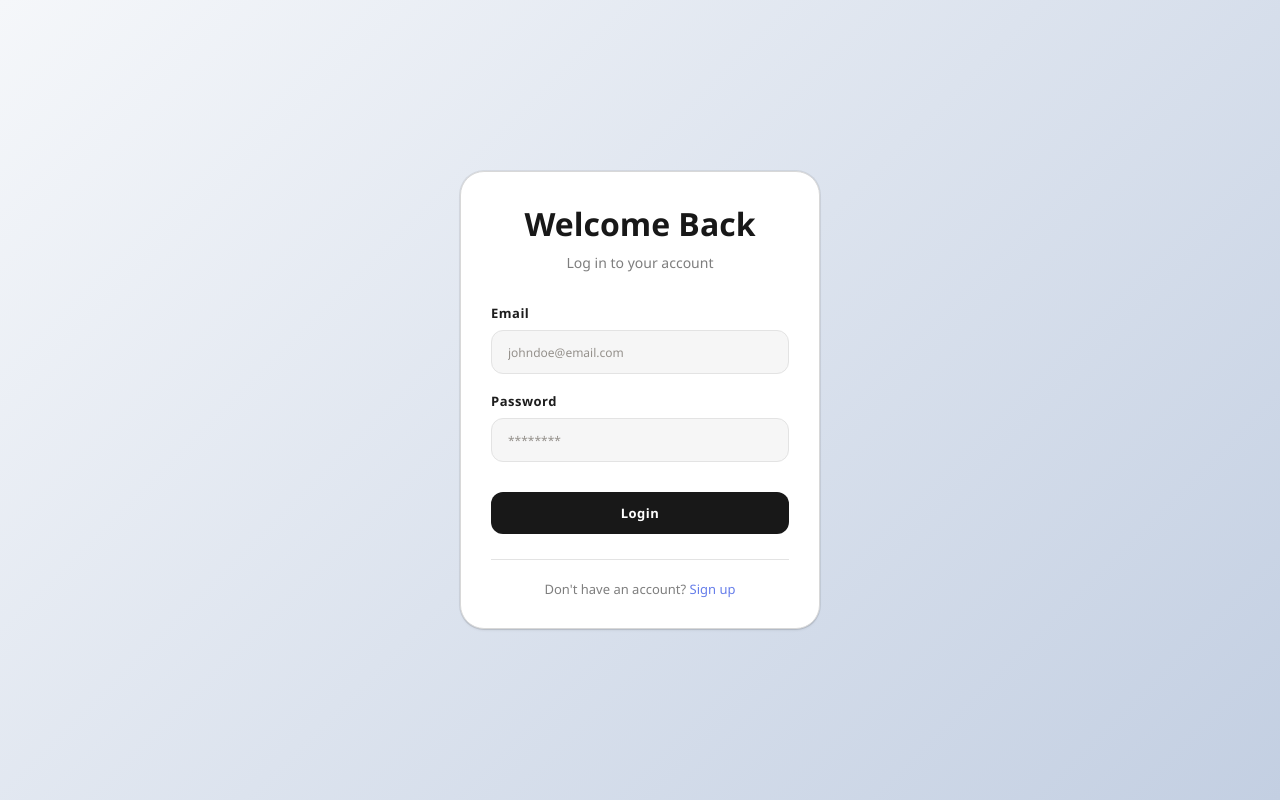
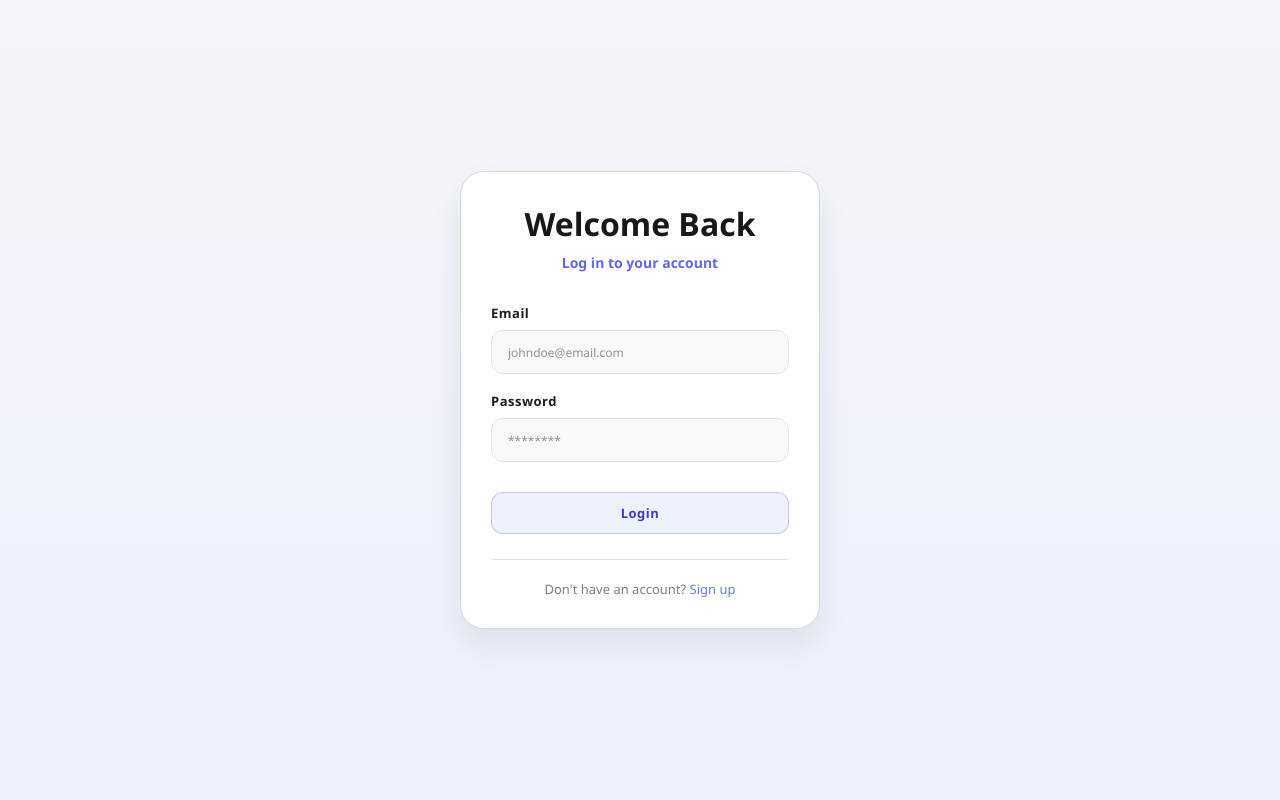
Before and after one commit to shivam-rawat-4927/Login_Signup_Page_with_Oauth_using_Prisma, a React (Create React App) app in the folder frontend/: page /login in a window 1280 px wide. Built offline with nearby package versions, Linux system fonts and the light colour scheme; the HTML template or start-up script is replaced by a standard one.

Commit message:
final changes for the authentication page UI

```diff
--- a/frontend/src/components/Auth.css
+++ b/frontend/src/components/Auth.css
@@ -4,8 +4,7 @@
   display: flex;
   align-items: center;
   justify-content: center;
-  /* background-color: #fafafa; */
-  background: linear-gradient(135deg, #f5f7fa 0%, #c3cfe2 100%);
+  background: linear-gradient(180deg, #f3f5f9 0%, #edf1fb 100%);
   padding: 20px;
   font-family: 'Segoe UI', Tahoma, Geneva, Verdana, sans-serif;
 }
@@ -17,7 +16,7 @@
   backdrop-filter: blur(10px);
   padding: 30px;
   border-radius: 24px;
-  box-shadow: 0px 2px 3px -1px rgba(0,0,0,0.1), 0px 1px 0px 0px rgba(25,28,33,0.02), 0px 0px 0px 1px rgba(25,28,33,0.08);  width: 100%;
+  box-shadow: 0 16px 32px rgba(15, 23, 42, 0.08);
   min-width: 360px;
   max-width: fit-content;
   animation: fadeInUp 0.8s ease-out;
@@ -48,10 +47,10 @@
 }
 
 .auth-header p {
-  color: #7e7e7e;
+  color: #6366f1;
   font-size: 14px;
   margin: 0;
-  font-weight: 400;
+  font-weight: 600;
 }
 
 .auth-form {
@@ -89,14 +88,14 @@
   border-radius: 12px;
   font-size: 13px;
   transition: all 0.3s cubic-bezier(0.4, 0, 0.2, 1);
-  background-color: #f6f6f6;
+  background-color: #f8f9fb;
   color: #2d3748;
   font-weight: 500;
 }
 
 .form-group input:focus {
   outline: none;
-  border-color: #667eea;
+  border-color: #6366f1;
   background-color: #fafafa;
   transform: translateY(-1px);
 }
@@ -117,8 +116,11 @@
 }
 
 .auth-button {
-  background: #181818;
-  color: white;
+  color: #4338ca;
+  background: #eef2ff;
+  box-shadow: inset 0 0 0 1px rgba(67, 56, 202, 0.25);
+  /* background: #181818;
+  color: white; */
   border: none;
   padding: 12px 0px;
   border-radius: 12px;
@@ -144,8 +146,8 @@
 }
 
 .auth-button:hover:not(:disabled) {
-  transform: translateY(-3px);
-  box-shadow: 0 15px 35px rgba(182, 182, 185, 0.4);
+  transform: translateY(-2px);
+  background: #e0e7ff;
 }
 
 .auth-button:hover:not(:disabled)::before {
```
